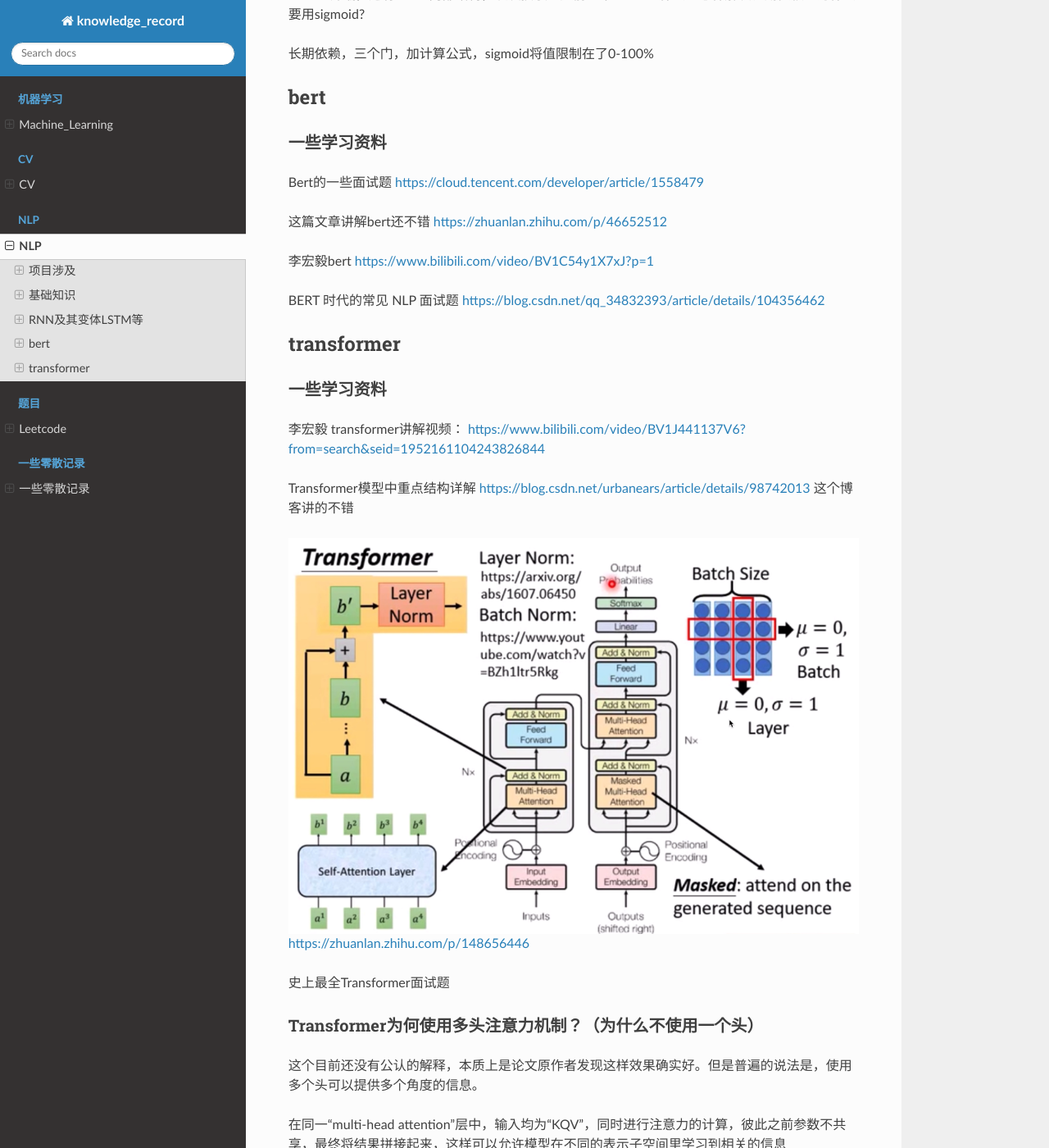
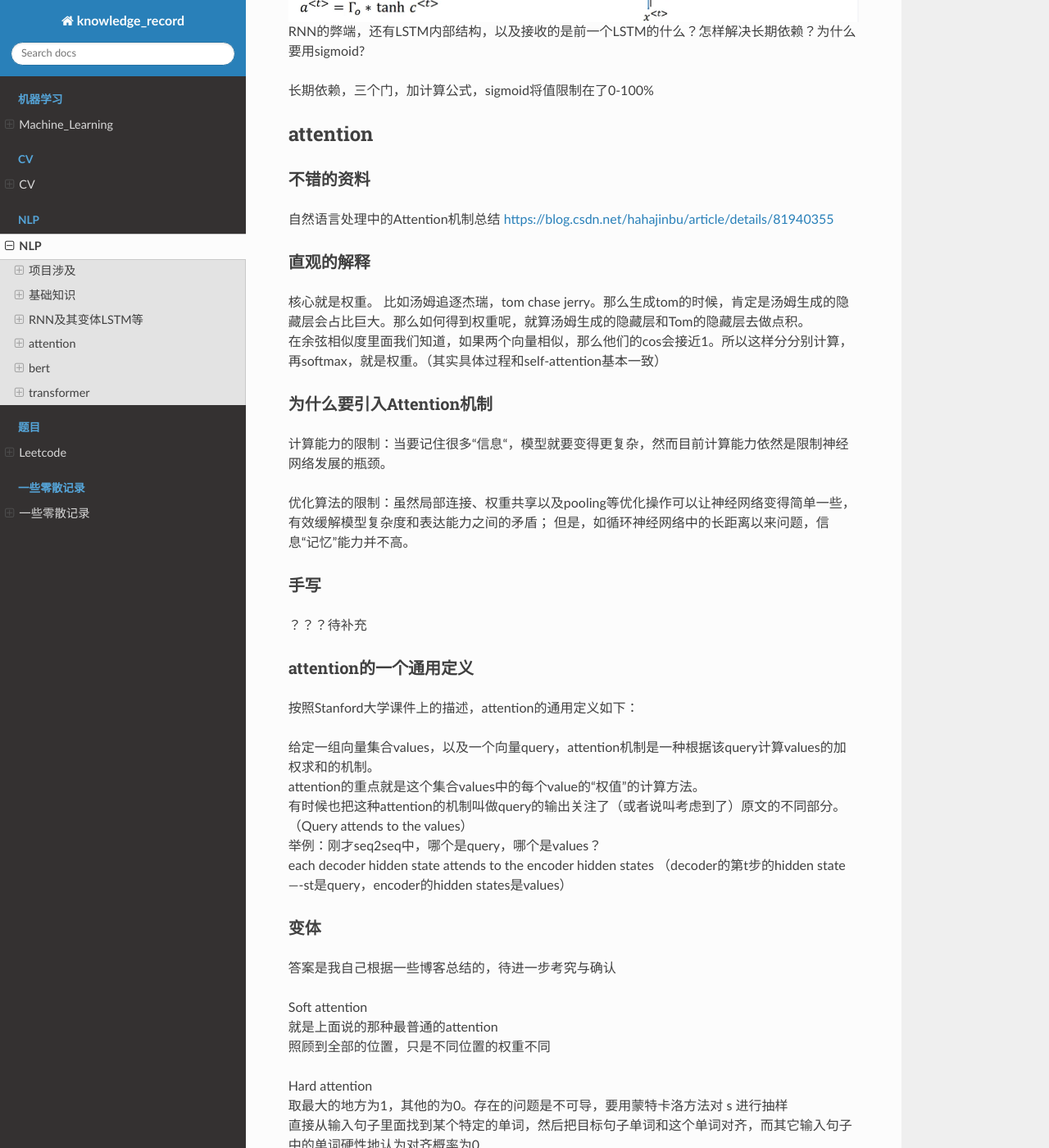
Before and after one commit to luochuankai-JHU/knowledge_record, a Sphinx documentation site: the page built from docs/nlp/nlp.rst, in a window 1280 px wide and 1400 px high, scrolled down 8646 px. Shown: the whole window at 82% size. Built offline with Sphinx 7.4.7 and the Read the Docs theme 2.0.0, drawn with Linux system fonts in a browser that asks for light colours; some of the changed text lies outside the part shown.

Commit message:
attention

```diff
--- a/docs/nlp/nlp.rst
+++ b/docs/nlp/nlp.rst
@@ -196,6 +191,8 @@ bert的话，把w2遮住或者随机替换。用隐藏层去预测w2。这样的
 | 细粒度分类
 
 XLNet
+------------
+transformer-XL  具体细节待补充？？？
 
 nlp中的数据增强
 ----------------------
@@ -218,6 +215,13 @@ RNN及其变体LSTM等
 
 生成输出y1的时候，y1 = Softmax(Vh1 + c) 。剩下的输出类似进行 **（使用和y1同样的参数V和c）**
 
+为了输入输出不等长，所以出现了seq2seq （encoder decoder）
+
+.. image:: ../../_static/nlp/seq2seq.png
+	:align: center
+	:width: 300
+
+
 GRU LSTM BRNN
 --------------------------------
 吴恩达https://www.bilibili.com/video/BV1F4411y7BA?p=9
@@ -231,6 +235,78 @@ GRU LSTM BRNN
 RNN的弊端，还有LSTM内部结构，以及接收的是前一个LSTM的什么？怎样解决长期依赖？为什么要用sigmoid?
 
 长期依赖，三个门，加计算公式，sigmoid将值限制在了0-100%
+
+
+attention
+===================
+不错的资料
+-------------------
+自然语言处理中的Attention机制总结 https://blog.csdn.net/hahajinbu/article/details/81940355
+
+
+直观的解释
+---------------------
+| 核心就是权重。 比如汤姆追逐杰瑞，tom chase jerry。那么生成tom的时候，肯定是汤姆生成的隐藏层会占比巨大。那么如何得到权重呢，就算汤姆生成的隐藏层和Tom的隐藏层去做点积。
+| 在余弦相似度里面我们知道，如果两个向量相似，那么他们的cos会接近1。所以这样分分别计算，再softmax，就是权重。（其实具体过程和self-attention基本一致）
+
+为什么要引入Attention机制
+-----------------------------------
+计算能力的限制：当要记住很多“信息“，模型就要变得更复杂，然而目前计算能力依然是限制神经网络发展的瓶颈。
+
+优化算法的限制：虽然局部连接、权重共享以及pooling等优化操作可以让神经网络变得简单一些，有效缓解模型复杂度和表达能力之间的矛盾；
+但是，如循环神经网络中的长距离以来问题，信息“记忆”能力并不高。
+
+
+手写
+--------------
+？？？待补充
+
+attention的一个通用定义
+----------------------------------
+按照Stanford大学课件上的描述，attention的通用定义如下：
+
+| 给定一组向量集合values，以及一个向量query，attention机制是一种根据该query计算values的加权求和的机制。
+| attention的重点就是这个集合values中的每个value的“权值”的计算方法。
+| 有时候也把这种attention的机制叫做query的输出关注了（或者说叫考虑到了）原文的不同部分。（Query attends to the values）
+| 举例：刚才seq2seq中，哪个是query，哪个是values？
+| each decoder hidden state attends to the encoder hidden states （decoder的第t步的hidden state----st是query，encoder的hidden states是values）
+
+
+变体
+-------------
+答案是我自己根据一些博客总结的，待进一步考究与确认
+
+| Soft attention
+| 就是上面说的那种最普通的attention
+| 照顾到全部的位置，只是不同位置的权重不同
+
+| Hard attention
+| 取最大的地方为1，其他的为0。存在的问题是不可导，要用蒙特卡洛方法对 s 进行抽样
+| 直接从输入句子里面找到某个特定的单词，然后把目标句子单词和这个单词对齐，而其它输入句子中的单词硬性地认为对齐概率为0
+
+
+| local attention（“半软半硬”的attention）
+| 使用了一个人工经验设定的参数D去选择一个以pt为中心，[pt−D,pt+D]为窗口的区域，进行对应向量的weighted sum
+
+
+动态attention
+
+Attention score的计算方式变体
+
+.. image:: ../../_static/nlp/attention_score.png
+	:align: center
+	:width: 400
+
+静态attention
+
+强制前向attention
+
+self attention
+
+key-value attention
+
+multi-head attention
+
 
 bert
 ====================
@@ -335,6 +411,8 @@ https://www.cnblogs.com/rosyYY/p/10115424.html
 .. image:: ../../_static/nlp/multihead.png
 	:align: center
 
+记得多头之间参数不共享
+
 Transformer的Encoder模块
 -----------------------------------
 
--- a/docs/python/python.rst
+++ b/docs/python/python.rst
@@ -51,6 +51,8 @@ string.isalpha()
 
 python里的map函数，讲一下它的作用和返回值
 ------------------------------------------------
+？？？待补充
+
 
 哈希表的原理
 ----------------------
@@ -174,6 +176,7 @@ https://www.jianshu.com/p/791817e6f1b0
 6.自我介绍和项目介绍一定要准备好。之前的一分钟自我介绍太短了，导致后面很被动。
 
 7.要很有自信，就像是在和老板讲故事一样，自己说出来的话都没底气，别人怎么会相信你。
+不要战战兢兢的像是小学的时候老师抽查你背课文一样，就当跟同学之间的聊天和探讨吹牛皮。
 
 8.面试要经常总结和做面经，不然会在一个坑里一次又一次的跌倒。
 
```
Also changed, not shown: other parts of docs/nlp/nlp.rst (+0 -5 lines), docs/_static/nlp/attention_score.png (added), docs/_static/nlp/seq2seq.png (added).
